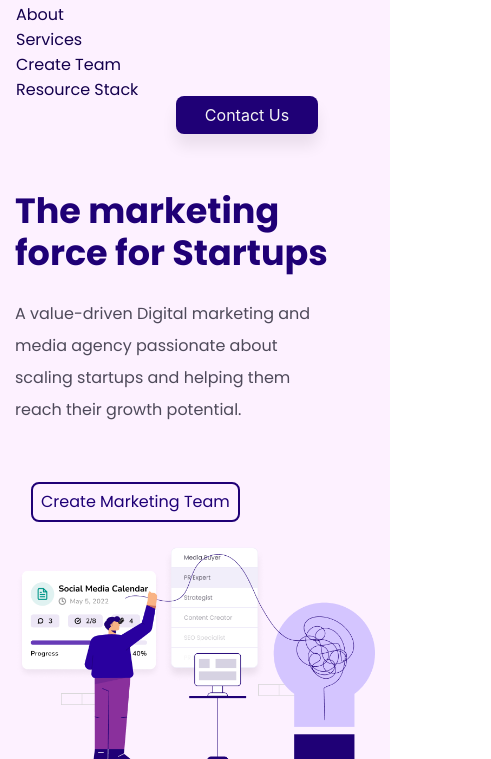
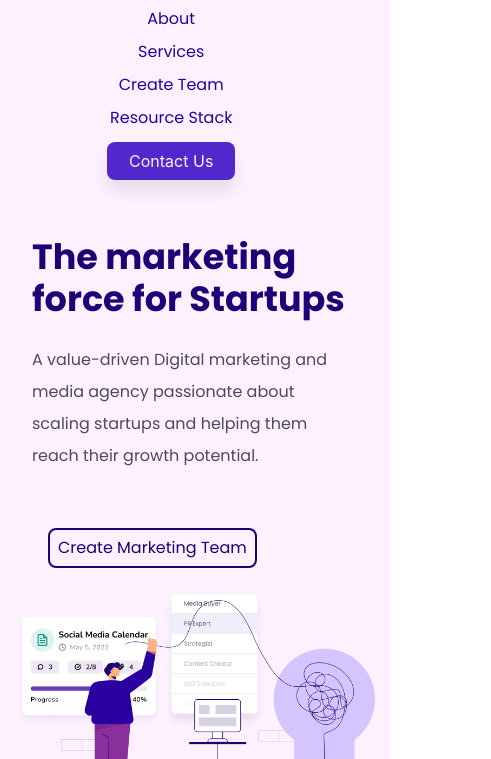
Before and after one commit to fredo-thelastcodebender/Zedi-Africa, a plain HTML site: page index.html in a window 390 px wide. Both pictures are taken after a click on the button "Toggle navigation". Shown: the part 85-844 px from the top of the page, 491 px wide, since content can reach past the window. Drawn offline with nearby package versions, Linux system fonts and the light colour scheme.

Commit message:
Add files via upload
A fix to the responsive bugs.

```diff
--- a/index.html
+++ b/index.html
@@ -47,12 +47,12 @@
 
         <div class="container cont-1 pt-5">
             <div class="row">
-                <div class="col-sm col-text">
+                <div class="col-sm col-text marketing-force">
                     <h1>The marketing force for Startups</h1>
                     <p class="mt-4 p-text">A value-driven Digital marketing and media agency passionate about scaling startups and helping them reach their growth potential.</p>
                     <div class="my-5">
                         <button class="btn btn-primary d-none d-lg-inline border-2 px-4 my-1 " id="btn-1">Send a Message</button>
-                        <button class="btn btn-outline border-2 px-2 px-md-3 my-2 ml-3" id="btn-2">Create Marketing Team</button>
+                        <button class="btn btn-outline border-2 px-2 px-md-3 my-2 ml-3 b-2" id="btn-2">Create Marketing Team</button>
                     </div>
                 </div>
 
@@ -97,7 +97,7 @@
             <div class="col-lg">
                 <h1 id="supercharge-h1">Supercharge your marketing</h1>
                 <p>Build your audience, grow your customer base, increase your bottom lines, amplify your content, drive download numbers up and all you need to do right now is click "Get Started"</p>
-                <button class="btn btn-primary d-none d-lg-inline border-2 px-4 my-4 " id="btn-1">Get Started</button>
+                <button class="btn btn-primary d-lg-inline border-2 px-4 my-4 " id="btn-1">Get Started</button>
             </div>
         </div>
     </div>
--- a/style.css
+++ b/style.css
@@ -181,13 +181,48 @@ hr {
 }
 
 @media screen and (max-width:768px) {
+ .collapse {
+        text-align: center;
+        margin-left: -4.3rem;
+    }
+
+    ul li {
+        line-height: 2rem;
+    }
+
+    .nav-a {
+        color: #29009f;
+    }
+
+    .nav-a:hover {
+        background-color: unset;
+        color: #29009f;
+    }
+
+    .btn-nav {
+        width: 8rem;
+        margin-right: 12.5em;
+        margin-top: .5rem;
+        background-color: #5228cd;
+
+    }
     h1 {
         font-size: 35px;
+    }
+
+    h2 {
+        font-size: x-large;
     }
 
     p {
         width: 90%;
     }
+
+    .marketing-force {
+        padding-left: 2rem;
+    }
+
+
 
     .img-1 img, .img-2 img, .ct-img img {
         width: 100%;
```
